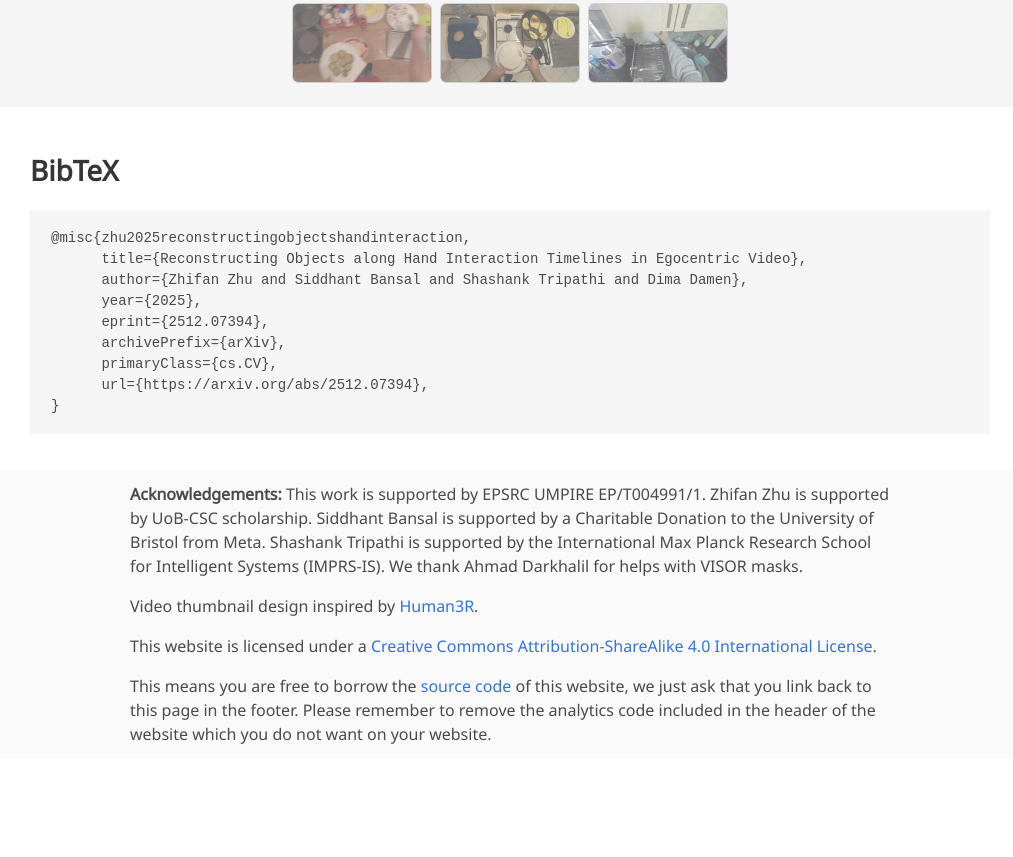
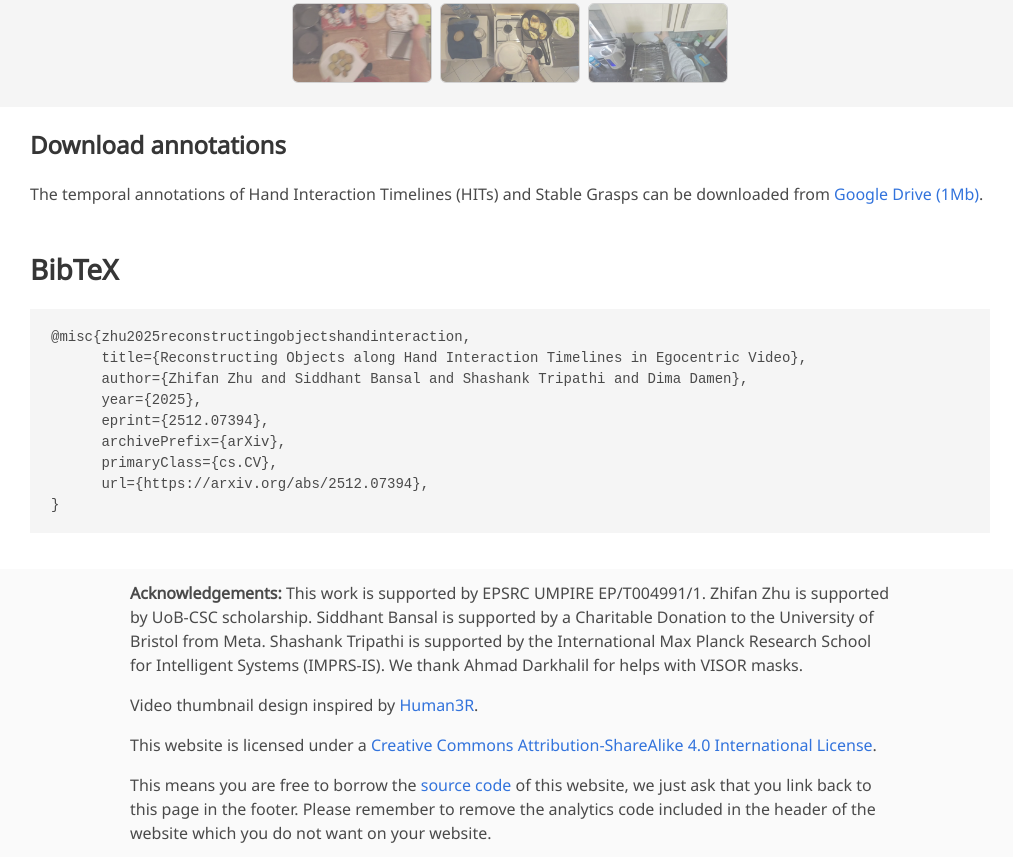
Before and after one commit to zhifanzhu/objects-along-hit, a plain HTML site: page index.html in a window 1280 px wide. Shown: the part 2919-3776 px from the top of the page, without its empty margins (130-1143 px from the left). Before the commit the page ends 3677 px from the top, so only its background shows below. Drawn offline with nearby package versions, Linux system fonts and the light colour scheme; some icons are missing; a web font is replaced by a local one.

Commit message:
add alternative download links

```diff
--- a/index.html
+++ b/index.html
@@ -382,6 +382,18 @@
 </section>
 
 
+<!-- DOWNLOAD ANNOTATIONS SECTION -->
+<section class="download-annotations">
+  <div class="container is-max-desktop content">
+    <h3 class="title">Download annotations</h3>
+    <p>
+      The temporal annotations of Hand Interaction Timelines (HITs) and Stable Grasps can be downloaded from
+      <a href="https://drive.google.com/drive/folders/1bbX12OLqI6r4NhFsh8ZOh1S3pJB4n3JH?usp=sharing">Google Drive (1Mb)</a>.
+    </p>
+
+</section>
+
+
 <section class="section" id="BibTeX">
   <div class="container is-max-desktop content">
     <h2 class="title">BibTeX</h2>
--- a/static/css/index.css
+++ b/static/css/index.css
@@ -251,3 +251,8 @@ body {
   opacity: 1;
   box-shadow: 0 0 0 2px #3273dc; /* Bulma primary */
 }
+
+.download-annotations {
+  margin-top: 1.5em;
+  margin-bottom: 0em;
+}
```
